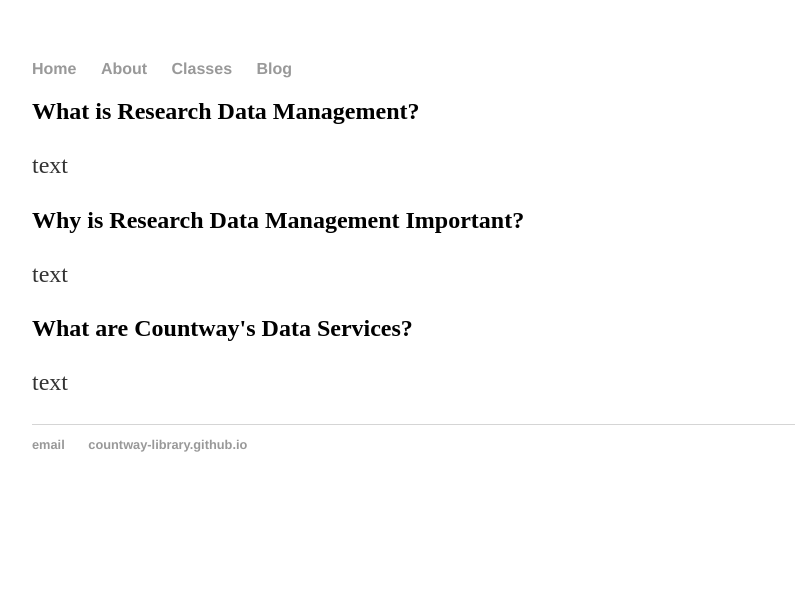
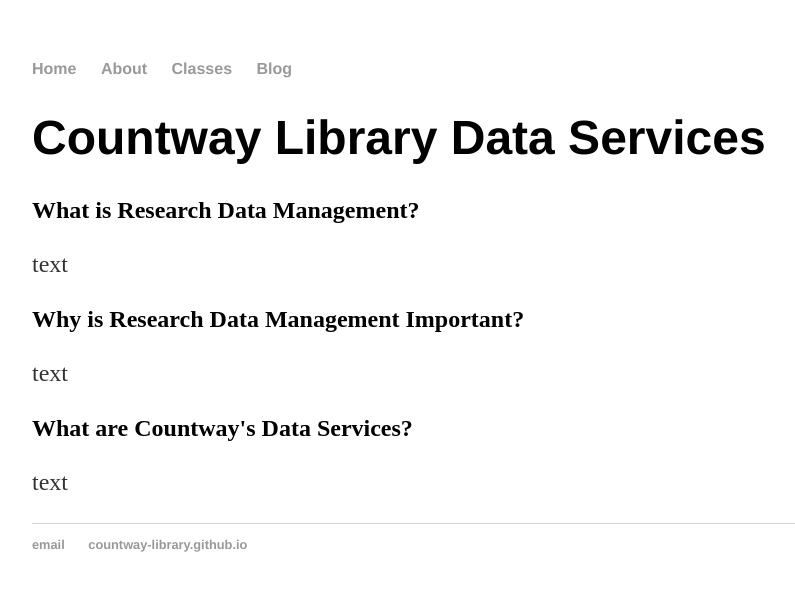
Before and after one commit to Countway-Library/Countway-Library.github.io, a Jekyll site: the page built from about.md, in a window 1280 px wide. Shown: the top 591 px of the page, without its empty margins (160-955 px from the left). Built offline with Jekyll 4.4.1, drawn with Linux system fonts in a browser that asks for light colours.

Commit message:
Update about.md

```diff
--- a/about.md
+++ b/about.md
@@ -3,6 +3,7 @@ layout: default
 title: About
 ---
 <div class="blurb">
+	<h1>Countway Library Data Services</h1>
 	<h2>What is Research Data Management?</h2>
 	<p>text</p>
   	<h2>Why is Research Data Management Important?</h2>
```
